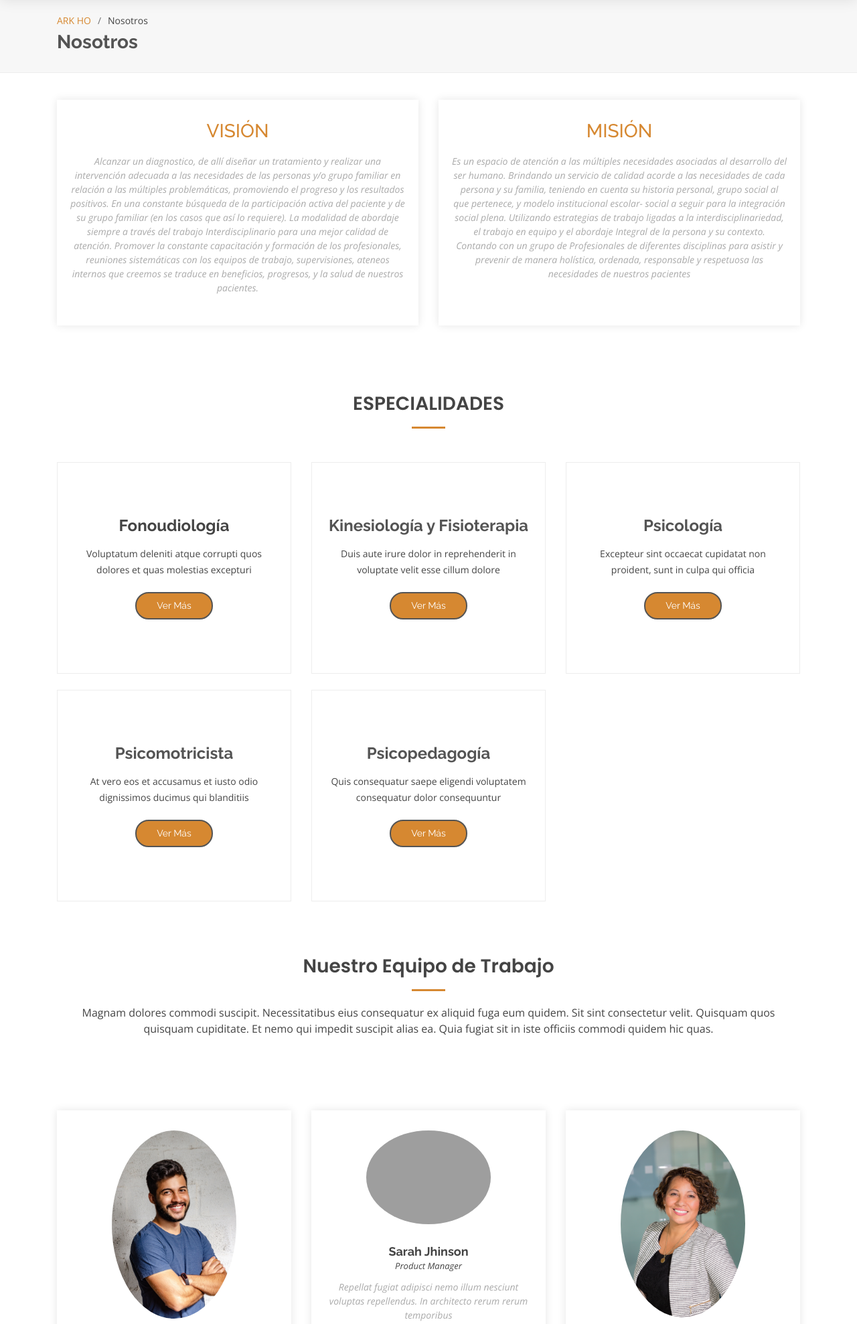
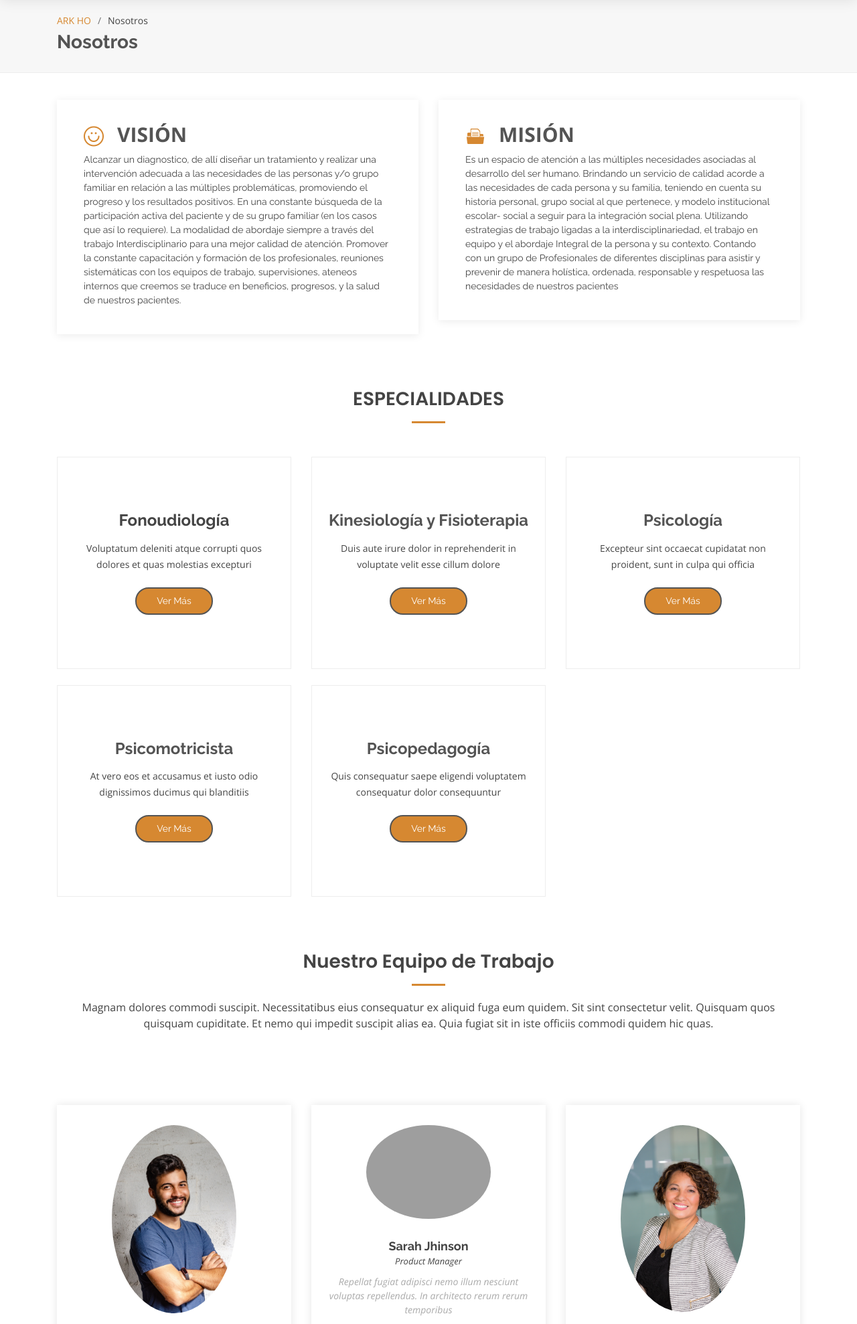
Before and after one commit to nico91d/TrabajoF, a PHP site: page /nosotros.php in a window 1280 px wide. Shown: the part 70-2047 px from the top of the page at 67% size. Run offline with PHP 8.4, Linux system fonts and the light colour scheme; grey boxes are pictures that could not be loaded.

Commit message:
Update nosotros.php

```diff
--- a/nosotros.php
+++ b/nosotros.php
@@ -67,37 +67,38 @@
       </div>
     </section><!-- End Breadcrumbs -->
 
-
-<section id="team" class="team">
+    <!-- ======= Testimonials Section ======= -->
+    <section id="testimonials" class="testimonials">
       <div class="container">
 
         <div class="row">
-          <div class="col-lg-6 col-md-6 d-flex align-items-stretch">
-            <div class="member">
-              <h3 style="color:#D68831">VISIÓN</h3>
+
+          <div class="col-lg-6">
+            <div class="testimonial-item">
+              <i class="icofont-simple-smile"></i>
+              <span>VISIÓN</span>
               <p>
                 Alcanzar un diagnostico, de allí diseñar un tratamiento y realizar una intervención adecuada a las necesidades de las personas y/o grupo familiar en relación a las múltiples problemáticas, promoviendo el progreso y los resultados positivos. En una constante búsqueda de la participación activa del paciente y de su grupo familiar (en los casos que así lo requiere). La modalidad de abordaje siempre a través del trabajo Interdisciplinario para una mejor calidad de atención. Promover la constante capacitación y formación de los profesionales, reuniones sistemáticas con los equipos de trabajo, supervisiones, ateneos internos que creemos se traduce en beneficios, progresos, y la salud de nuestros pacientes.
               </p>
             </div>
           </div>
 
-          <div class="col-lg-6 col-md-6 d-flex align-items-stretch">
-            <div class="member">
-              <h3 style="color:#D68831">MISIÓN</h3>
+          <div class="col-lg-6">
+            <div class="testimonial-item mt-4 mt-lg-0">
+              <i class="icofont-document-folder"></i>
+              <span>MISIÓN</span>
               <p>
                 Es un espacio de atención a las múltiples necesidades asociadas al desarrollo del ser humano. Brindando un servicio de calidad acorde a las necesidades de cada persona y su familia, teniendo en cuenta su historia personal, grupo social al que pertenece, y modelo institucional escolar- social a seguir para la integración social plena. Utilizando estrategias de trabajo ligadas a la interdisciplinariedad, el trabajo en equipo y el abordaje Integral de la persona y su contexto. Contando con un grupo de Profesionales de diferentes disciplinas para asistir y prevenir de manera holística, ordenada, responsable y respetuosa las necesidades de nuestros pacientes
               </p>
             </div>
-
-            </div>
           </div>
 
+        </div>
+
+      </div>
+    </section><!-- End Testimonials Section -->
 
 
-        </div>
-      </div>
-    </section>
-    <!--termina la seccion team-->
 
     <!-- ======= Services Section ======= -->
     <section id="services" class="services">
```
